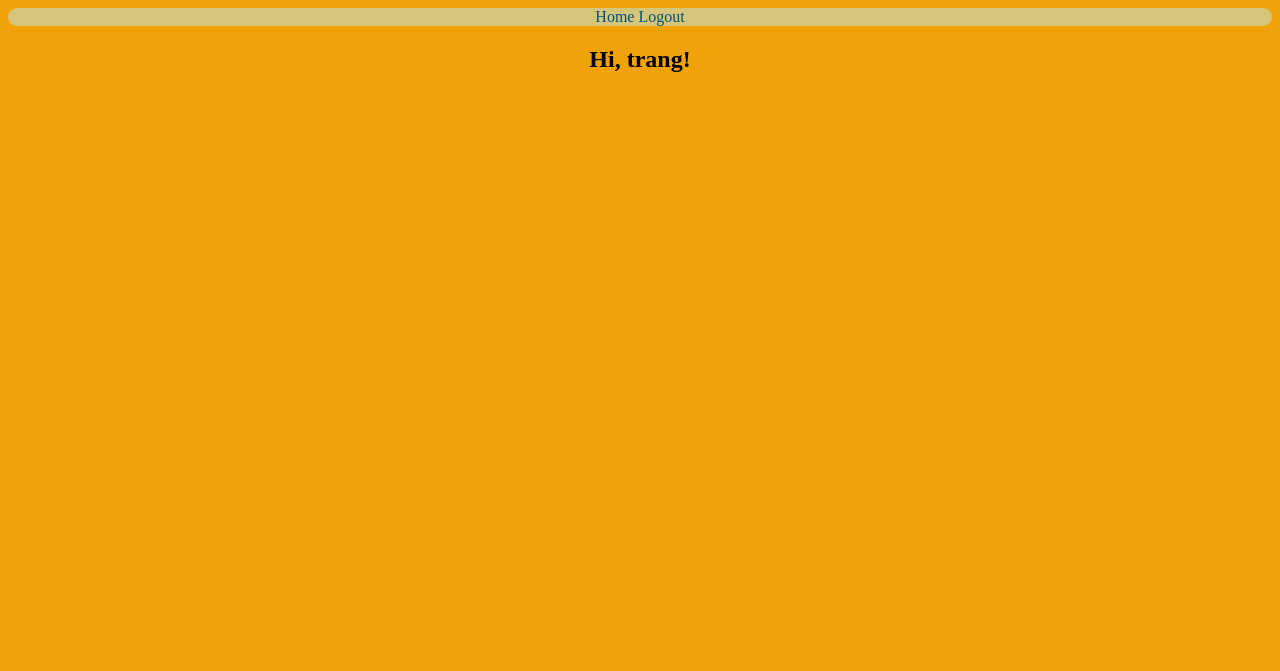
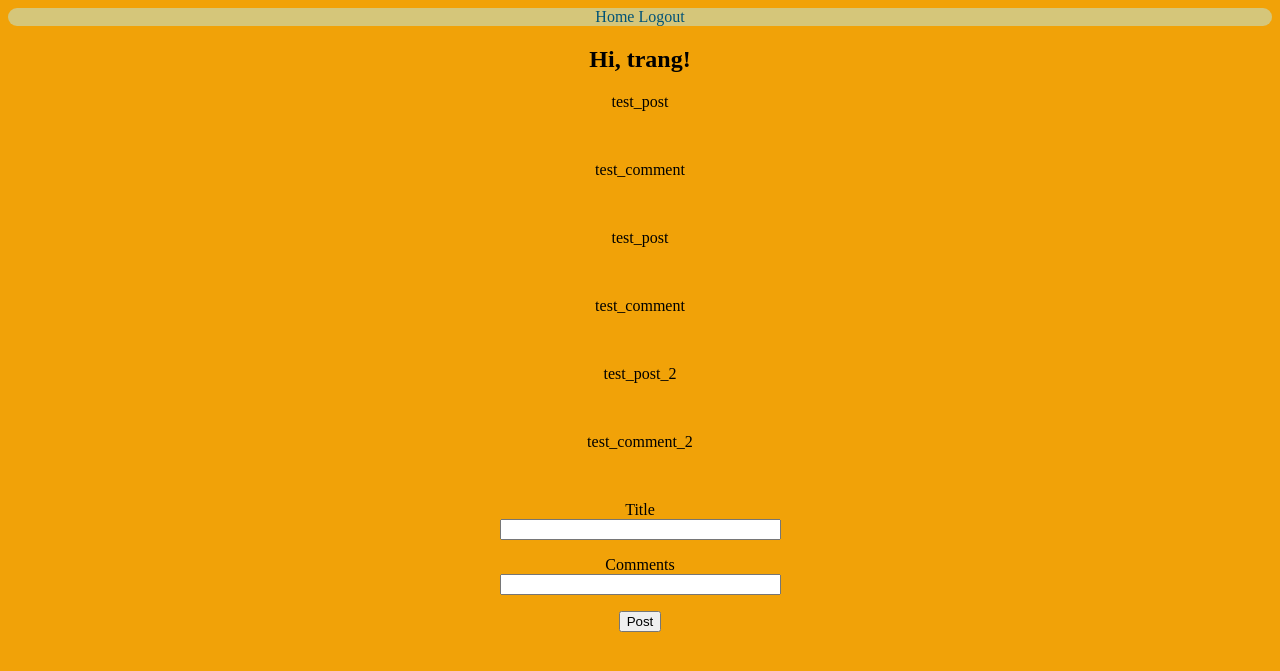
Before and after one commit to ZR0W/Flask-Forum, a Flask app: page / in a window 1280 px wide. Shown: the top 671 px of the page. Run offline with Flask 2, Linux system fonts and the light colour scheme; a user stored in the database is signed in; data comes from the database, SQL or seed files in the repository; both versions use the stored data as it was after the commit.

Commit message:
Implement preliminary Post posting

```diff
--- a/forms.py
+++ b/forms.py
@@ -2,12 +2,14 @@ from flask_wtf import FlaskForm
 from wtforms import StringField, PasswordField, BooleanField, SubmitField
 from wtforms.validators import ValidationError, DataRequired, Email, EqualTo
 from models import User
+
 
 class LoginForm(FlaskForm):
     username = StringField('Username', validators=[DataRequired()])
     password = PasswordField('Password', validators=[DataRequired()])
     remember_me = BooleanField('Remember Me')
     submit = SubmitField('Sign In')
+
 
 class RegistrationForm(FlaskForm):
     username = StringField('Username', validators=[DataRequired()])
@@ -26,3 +28,10 @@ class RegistrationForm(FlaskForm):
         user = User.query.filter_by(email=email.data).first()
         if user is not None:
             raise ValidationError('An account with this email address already exists.')
+
+
+class ForumPostForm(FlaskForm):
+    title = StringField('Title', validators=[DataRequired()])
+    comment = StringField('Comments', validators=[DataRequired()])
+
+    submit = SubmitField('Post')
--- a/main.py
+++ b/main.py
@@ -1,17 +1,23 @@
 from flask import render_template, flash, redirect, url_for, request
 from flask_login import login_user, logout_user, current_user, login_required
 from werkzeug.urls import url_parse
-from forms import LoginForm, RegistrationForm
-from models import User, db, app
+from forms import LoginForm, RegistrationForm, ForumPostForm
+from models import User, Post, db, app
 
 @app.route('/')
-@app.route('/index')
+@app.route('/index', methods=['GET', 'POST'])
 @login_required
 def index():
-    posts = [
-    # add posts from db
-    ]
-    return render_template('index.html', title='Home', posts=posts)
+    posts = Post.query.all()
+
+    form = ForumPostForm()
+    if form.validate_on_submit():
+        post = Post(title=form.title.data, body=form.comment.data)
+        db.session.add(post)
+        db.session.commit()
+        flash('Succesfully posted!')
+        return redirect('index')
+    return render_template('index.html', title='Home', posts=posts, form=form)
 
 @app.route('/login', methods=['GET', 'POST'])
 def login():
--- a/static/login.js
+++ b/static/login.js
@@ -3,7 +3,8 @@ $(document).ready(function() {
         let keycode = (event.keyCode ? event.keyCode : event.which);
           if(keycode == '13') {
             console.log('You pressed a "enter" key');
-            $('form[action|="/login"]')[0].submit();
+            // $('form[action|="/login"]')[0].submit();
+            $('form[name|="csrf_token"]')[0].submit();
           }
     })
 });
--- a/templates/base.html
+++ b/templates/base.html
@@ -2,6 +2,7 @@
     <title>Flask Forum</title>
     <link rel="stylesheet" href="{{ url_for('static', filename='base.css') }}">
     <script src="https://ajax.googleapis.com/ajax/libs/jquery/3.5.1/jquery.min.js"></script>
+</script>
 </head>
 <body>
     <div class="nav-bar">
@@ -14,10 +15,16 @@
     </div>
 
     <section class="content">
-            <header>
-                    {% block header %}{% endblock %}
-            </header>
-            {% block content %}{% endblock %}
+        <header>
+            {% block header %}
+            {% endblock %}
+        </header>
+        {% block content %}
+        {% endblock %}
+        <footer>
+            {% block footer %}
+            {% endblock %}
+        </footer>
     </section>
 
 </body>
--- a/templates/index.html
+++ b/templates/index.html
@@ -4,7 +4,29 @@
     <h1>Hi, {{ current_user.username }}!</h1>
     {% for post in posts %}
         <div>
-            <br>
+            <p>{{ post.title }}</p><br>
+            <p>{{ post.body }}</p><br>
         </div>
     {% endfor %}
 {% endblock %}
+
+{% block footer %}
+    <form method="post">
+            {{ form.hidden_tag() }}
+            <p>
+                {{ form.title.label }}<br>
+                {{ form.title(size=32) }}<br>
+                {% for error in form.title.errors %}
+                <span style="color: red;">[{{ error }}]</span>
+                {% endfor %}
+            </p>
+            <p>
+                {{ form.comment.label }}<br>
+                {{ form.comment(size=32) }}<br>
+                {% for error in form.comment.errors %}
+                <span style="color: red;">[{{ error }}]</span>
+                {% endfor %}
+            </p>
+            <p>{{ form.submit() }}</p>
+        </form>
+{% endblock %}
```
Also changed, not shown: data.db.
